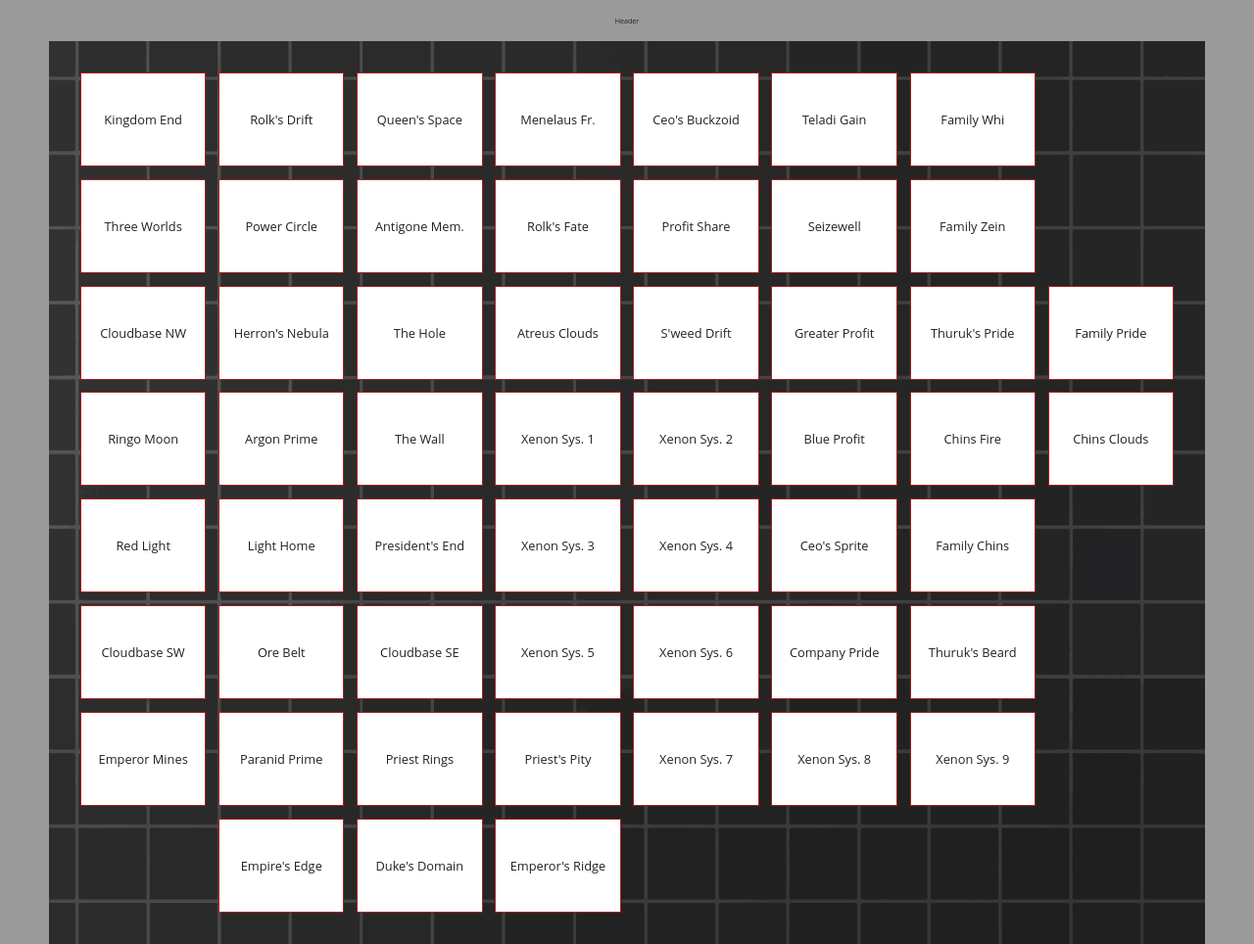
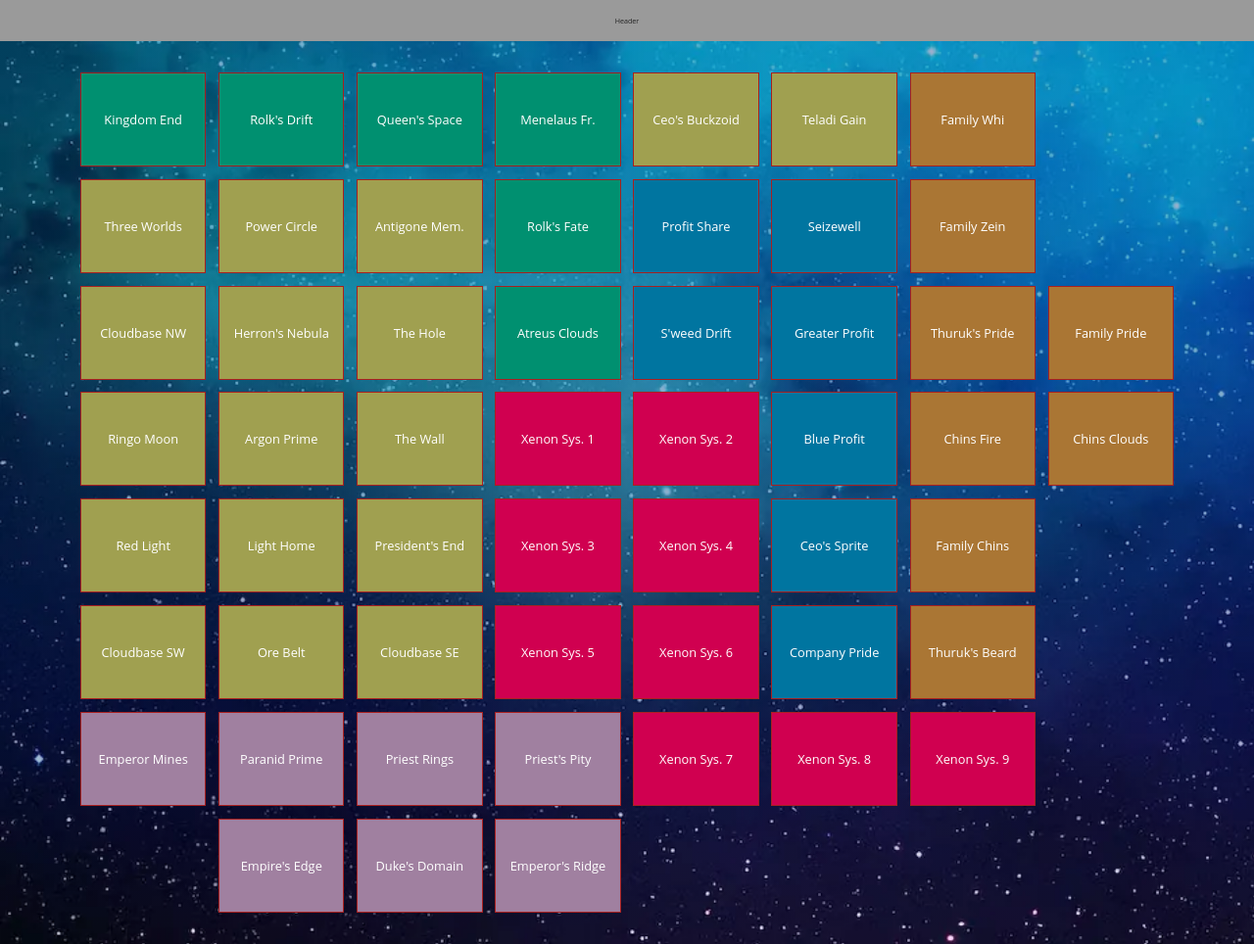
Before and after one commit to Podexus23/12-x-btf-map, a website with bundled scripts: page index.html in a window 1280 px wide. Shown: the whole page at 98% size. Built offline with nearby package versions, Linux system fonts and the light colour scheme.

Commit message:
feat: add color and different back

```diff
--- a/src/js/data/racesData.js
+++ b/src/js/data/racesData.js
@@ -1 +1 @@
-const races = ["Argon", "Boron", "Paranid", "Split", "Teladi", "Xenon"];
+export const races = ["Argon", "Boron", "Paranid", "Split", "Teladi", "Xenon"];
--- a/src/js/model.js
+++ b/src/js/model.js
@@ -1,4 +1,5 @@
-import { systems, allSystems } from "./data/systemsData.js";
+import { systems } from "./data/systemsData.js";
+import { races } from "./data/racesData.js";
 import { mapColSize, mapRowSize, mapSize } from "./config.js";
 
 const mainContainer = document.querySelector(".container");
@@ -26,10 +27,22 @@ const createMapBlocks = function (numOfBlocks) {
 /**
  * Add data to map block from Data about systems
  */
+
 const generateMap = function () {
   const names = Object.keys(systems);
+  //take all blocks
+  let blocks = mapContainer.querySelectorAll(".map__block");
 
-  let blocks = mapContainer.querySelectorAll(".map__block");
+  //Add content from data to generated block
+  const addContentToBlock = function (block, nameOfSystem) {
+    const data = systems[`${nameOfSystem}`];
+    block.textContent = nameOfSystem;
+    if (races.includes(data.race))
+      block.classList.add(`map__block--${data.race.toLowerCase()}`);
+  };
+
+  //Check if block data have same coordinates as system in data
+  //if true - add content, if false make block hidden
   blocks.forEach((block) => {
     const [x, y] = block.dataset.coords.split(",");
     let isEmpty = true;
@@ -38,16 +51,15 @@ const generateMap = function () {
       const [sysY, sysX] = systems[`${name}`].coords;
 
       if (+sysX === +x && +sysY === +y) {
-        block.textContent = name;
+        addContentToBlock(block, name);
+        //remove name of found system for faster search
         names.splice(i, 1);
-        block.classList.remove("hidden");
         isEmpty = false;
         return;
       }
     });
     if (isEmpty) block.classList.add("hidden");
   });
-  console.log(blocks);
 };
 
 const init = function () {
--- a/src/sass/components/_map-block.scss
+++ b/src/sass/components/_map-block.scss
@@ -17,4 +17,29 @@
   user-select: none;
 
   font-size: 0.8rem;
+
+  &--argon {
+    background-color: #a0a050;
+    color: #fff;
+  }
+  &--boron {
+    background-color: #009070;
+    color: #fff;
+  }
+  &--paranid {
+    background-color: #a080a0;
+    color: #fff;
+  }
+  &--split {
+    background-color: #aa7634;
+    color: #fff;
+  }
+  &--teladi {
+    background-color: #0075a0;
+    color: #fff;
+  }
+  &--xenon {
+    background-color: #d00050;
+    color: #fff;
+  }
 }
--- a/src/sass/pages/_home.scss
+++ b/src/sass/pages/_home.scss
@@ -7,10 +7,11 @@ body {
 }
 
 .main {
+  background: linear-gradient(rgba(2, 12, 103, 0.331) 75%, transparent),
+    url(../../../src/assets/file-20220623-51658-fb0ewc.webp);
+  background-size: cover;
+  background-repeat: no-repeat;
   & .container {
-    background: url(../../../../../src/assets/rm301-eye-10-c.jpg);
-    background-size: cover;
-    background-repeat: repeat;
     position: relative;
     padding: 2rem;
   }
```
Also changed, not shown: src/assets/file-20220623-51658-fb0ewc.webp (added), style.css, 1 other file.
